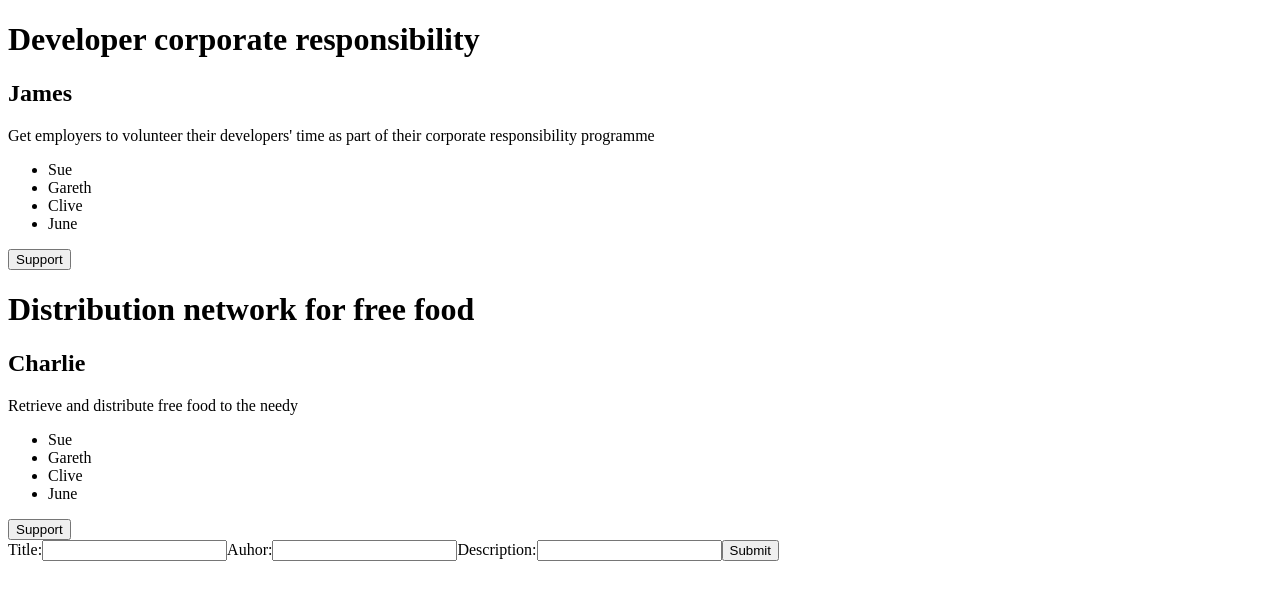
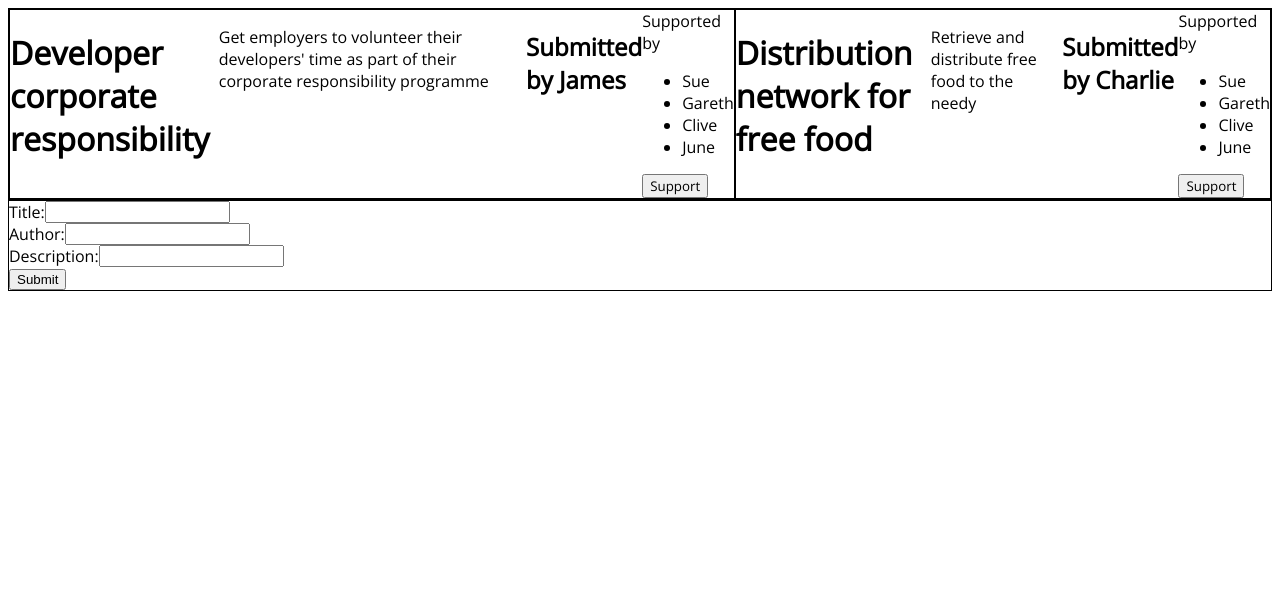
Before and after one commit to TheoLeanse/ideas, a React app: page / in a window 1280 px wide. Built offline with nearby package versions, Linux system fonts and the light colour scheme.

Commit message:
fonts and sass and so on

```diff
--- a/index.html
+++ b/index.html
@@ -3,9 +3,10 @@
     <head>
         <title>Ideas</title>
         <meta charset="utf-8" />
+        <link href='https://fonts.googleapis.com/css?family=Open+Sans' rel='stylesheet' type='text/css'>
     </head>
     <body>
         <div id="app"></div>
     </body>
-    <script src="dist/main.js"></script>
+    <script defer async src="dist/main.js"></script>
 </html>
--- a/package.json
+++ b/package.json
@@ -20,6 +20,10 @@
     "babel-loader": "^6.2.4",
     "babel-preset-es2015": "^6.9.0",
     "babel-preset-react": "^6.11.1",
+    "css-loader": "^0.23.1",
+    "node-sass": "^3.8.0",
+    "sass-loader": "^4.0.0",
+    "style-loader": "^0.13.1",
     "webpack": "^1.13.1"
   }
 }
--- a/src/components/app.js
+++ b/src/components/app.js
@@ -4,8 +4,8 @@ import { Idea, IdeaSubmit } from '.';
 
 const App = ({ ideas }) => {
     return (
-        <div>
-        	{ideas.map((idea, key) => <Idea key={ key } idea={ idea } /> ) }
+        <div className="ideas-main">
+        	<div class="ideas-list ideas-border">{ideas.map((idea, key) => <Idea key={ key } idea={ idea } /> ) }</div>
         	<IdeaSubmit />
         </div>
     );
--- a/src/components/idea.js
+++ b/src/components/idea.js
@@ -3,10 +3,10 @@ import { Supporters } from '.';
 
 export default ({ idea }) => {
     return (
-            <div>
+            <div className="ideas-idea ideas-border">
             <h1>{ idea.title }</h1>
-            <h2>{ idea.author }</h2>
             <p>{ idea.description }</p>
+            <h2>Submitted by { idea.author }</h2>
             <Supporters supporters={ idea.supporters } id={ idea.id } />
             </div>
     );
--- a/src/components/ideaSubmit.js
+++ b/src/components/ideaSubmit.js
@@ -6,13 +6,19 @@ const IdeaSubmit = ({ handleSubmit }) => {
             <form onSubmit={ (e) => {
                 e.preventDefault();
                 handleSubmit(e.target);
-            }} >
+            }} className="ideas-border">
+            <div className="ideas-input">
             <label htmlFor="title">Title:</label>
             <input type="text" name="title" />
+            </div>
+            <div className="ideas-input">
             <label htmlFor="author">Author:</label>
             <input type="text" name="author" />
+            </div>
+            <div className="ideas-input">
             <label htmlFor="description">Description:</label>
             <input type="text" name="description" />
+            </div>
             <input type="submit" value="Submit" />
             </form>
     );
--- a/src/components/supporters.js
+++ b/src/components/supporters.js
@@ -3,7 +3,7 @@ import { connect } from 'react-redux';
 
 const Supporters = ({ supporters, id, clickHandler }) => {
     return (
-            <div>
+            <div> Supported by
             <ul>{ supporters.map((supporter, i) => <li key={ i }>{ supporter }</li>) }</ul>
             <button onClick={ () => clickHandler('Theo', id) }>Support</button>
             </div>
--- a/src/index.js
+++ b/src/index.js
@@ -2,134 +2,9 @@ import React from 'react';
 import { createStore } from 'redux';
 import { Provider, connect } from 'react-redux';
 import { render } from 'react-dom';
-
-const initialState = [
-    {
-        title: 'Developer corporate responsibility',
-        author: 'James',
-        description: 'Get employers to volunteer their developers\' time as part of their corporate responsibility programme',
-        supporters: ['Sue', 'Gareth', 'Clive', 'June'],
-        id: 2
-    },
-    {
-        title: 'Distribution network for free food',
-        author: 'Charlie',
-        description: 'Retrieve and distribute free food to the needy',
-        supporters: ['Sue', 'Gareth', 'Clive', 'June'],
-        id: 1
-    }
-];
-
-const acceptForm = ({ title, author, description }) => {
-    return {
-        title: title.value,
-        author: author.value,
-        description: description.value,
-        supporters: [],
-        id: 3
-    };
-};
-
-const reducer = (state=initialState, action) => {
-    switch (action.type) {
-        case 'ADD_IDEA':
-            return [
-                acceptForm(action.data),
-                ...state
-            ];
-        case 'SUPPORT':
-            return state.map(item => {
-                if (item.id !== action.id) return item;
-                return Object.assign({}, item, {
-                    supporters: [
-                        ...item.supporters,
-                        action.username
-                    ]
-                })
-            })
-        default:
-            return state;
-    }
-};
-
-let Supporters = ({ supporters, id, clickHandler }) => {
-    return (
-        <div>
-            <ul>{ supporters.map((supporter, i) => <li key={ i }>{ supporter }</li>) }</ul>
-            <button onClick={ () => clickHandler('Theo', id) }>Support</button>
-        </div>
-    );
-}
-
-const mapStateToSupportProps = () => {
-    return {};
-}
-
-const mapDispatchToSupportProps = (dispatch) => {
-    return {
-        clickHandler(username, id) {
-            dispatch({type: 'SUPPORT', username, id})
-        }
-    }
-}
-
-Supporters = connect(mapStateToSupportProps, mapDispatchToSupportProps)(Supporters);
-
-let Idea = ({ idea }) => {
-    return (
-        <div>
-            <h1>{ idea.title }</h1>
-            <h2>{ idea.author }</h2>
-            <p>{ idea.description }</p>
-            <Supporters supporters={ idea.supporters } id={ idea.id } />
-        </div>
-    );
-};
-
-
-let IdeaSubmit = ({ handleSubmit }) => {
-    return (
-        <form onSubmit={ (e) => {
-            e.preventDefault();
-            handleSubmit(e.target);
-        }} >
-            <label htmlFor="title">Title:</label>
-            <input type="text" name="title" />
-            <label htmlFor="author">Auhor:</label>
-            <input type="text" name="author" />
-            <label htmlFor="description">Description:</label>
-            <input type="text" name="description" />
-            <input type="submit" value="Submit" />
-        </form>
-    );
-};
-
-const mapStateToIdeaSubmitProps = () => {
-    return {};
-}
-
-const mapDispatchToProps = (dispatch) => {
-    return {
-        handleSubmit(formData) {
-            dispatch({type: 'ADD_IDEA', data: formData})
-        }
-    }
-}
-
-IdeaSubmit = connect(mapStateToIdeaSubmitProps, mapDispatchToProps)(IdeaSubmit);
-
-let App = ({ ideas }) => {
-    return <div>
-        {ideas.map((idea, key) => <Idea key={ key } idea={ idea } /> ) }
-        <IdeaSubmit />
-    </div>;
-};
-
-const mapStateToProps = (state) => {
-    return { ideas: state };
-};
-
-App = connect(mapStateToProps)(App);
+import reducer from './reducers';
+import { Supporters, Idea, IdeaSubmit, App } from './components';
+import './main.scss';
 
 render(
     <Provider store={ createStore(reducer) }>
--- a/src/main.scss
+++ b/src/main.scss
@@ -1,3 +1,21 @@
 html, button {
   font-family: 'Open Sans', sans-serif;
 }
+
+.ideas-main {}
+
+.ideas-list {
+    display: flex;
+}
+
+.ideas-idea {
+    display: flex;
+}
+
+.ideas-input {
+    display: flex;
+}
+
+.ideas-border {
+    border: 1px solid black;
+}
--- a/webpack.config.js
+++ b/webpack.config.js
@@ -9,10 +9,14 @@ module.exports = {
             {
                 test: /\.js$/,
                 exclude: /(node_modules|bower_components)/,
-                loader: 'babel', // 'babel-loader' is also a legal name to reference
+                loader: 'babel',
                 query: {
                     presets: ['es2015', 'react']
                 }
+            },
+            {
+                test: /\.scss$/,
+                loaders: ["style", "css", "sass"]
             }
         ]
     }
```
